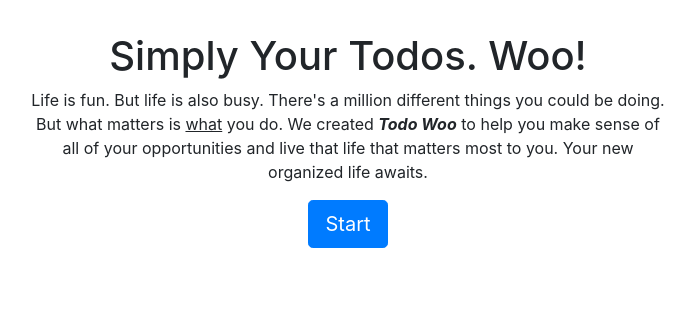
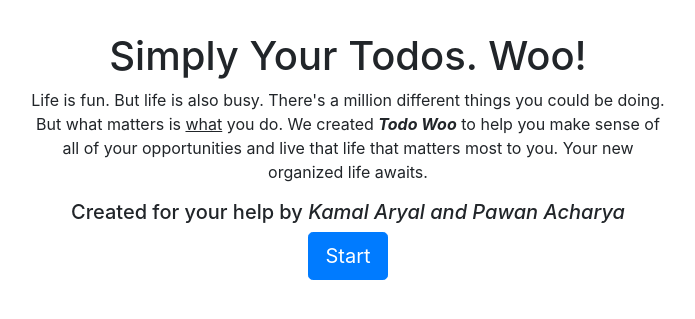
Before and after one commit to kamal2019/todoapp, a Django app: page / in a window 1280 px wide. Shown: the part 216-535 px from the top of the page, without its empty margins (292-987 px from the left). Run offline with Django 3.2, Linux system fonts and the light colour scheme; some libraries are stand-ins or nearby versions.

Commit message:
created by

```diff
--- a/todo/templates/todo/home.html
+++ b/todo/templates/todo/home.html
@@ -12,6 +12,8 @@
 
                  <h1>Simply Your Todos. Woo!</h1>
             <p>Life is fun. But life is also busy. There's a million different things you could be doing. But what matters is <u>what</u> you do. We created <b><i>Todo Woo</i></b> to help you make sense of all of your opportunities and live that life that matters most to you. Your new organized life awaits.</p>
+            <h5>Created for your help by <i>Kamal Aryal and Pawan Acharya</i></h5>
+
         <a role="button" class="btn btn-primary btn-lg" href="{% url 'signupuser' %}">Start</a>
         </div>
     </div>
```
